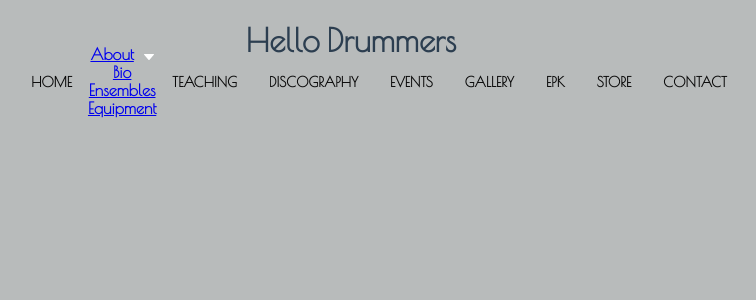
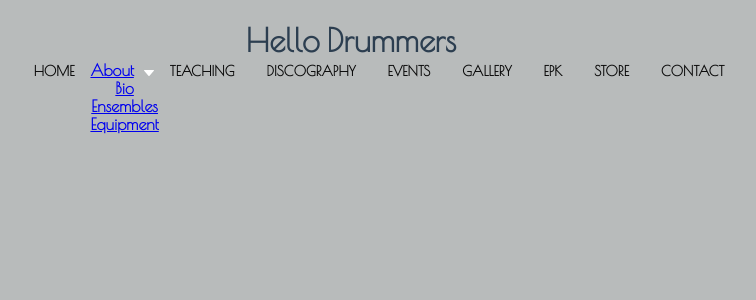
Before and after one commit to kobac44/THE-TUBBS, a Vue app: page / in a window 1280 px wide. Shown: the top 300 px of the page, without its empty margins (289-1045 px from the left). Built offline with nearby package versions, Linux system fonts and the light colour scheme.

Commit message:
added some styling to the nav.sub-menu

```diff
--- a/src/components/DropdownMenu.vue
+++ b/src/components/DropdownMenu.vue
@@ -6,11 +6,13 @@
         <svg viewBox="0 0 1030 638" width="10">
             <path d="M1017 68L541 626q-11 12-26 12t-26-12L13 68Q-3 49 6 24.5T39 0h952q24 0 33 24.5t-7 43.5z" fill="#FFF"></path>
         </svg>
-        <div class="sub-menu">
+        <transition>
+          <div class="sub-menu">
             <div v-for="(item, i) in items" :key="i" class="menu-item">
                 <a :href="item.link">{{ item.title}}</a>
             </div>
-        </div>
+          </div>
+        </transition>
     </div>
 </template>
 
@@ -27,8 +29,12 @@ nav .menu-item svg {
     margin-left: 10px;
 }
 
-div.menu-item {
-
+nav .menu-item .sub-menu {
+    position: absolute;
+    /* top: calc(100% + 18px); */
+    transform: translate(-50);
+    width: max-content;
+    border-radius: 0px 0px 16px 16px;
 }
 
 
```
